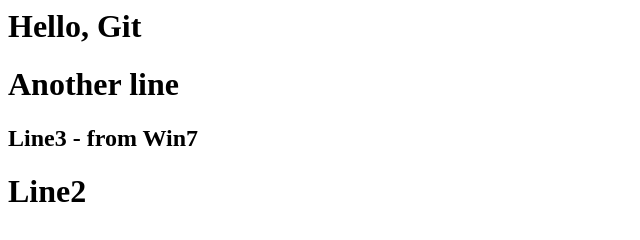
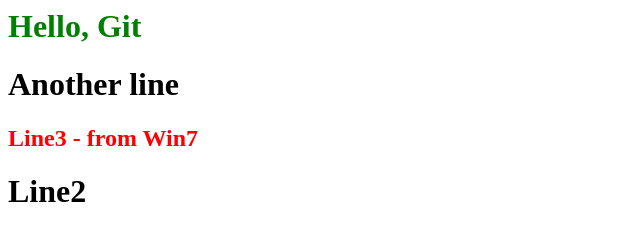
Before and after one commit to androdev-cft6/temp, a plain HTML site: page index.html in a window 1280 px wide. Shown: the whole page, without its empty margins (0-640 px from the left). Drawn offline with Linux system fonts and the light colour scheme.

Commit message:
adding color

```diff
--- a/index.html
+++ b/index.html
@@ -6,9 +6,9 @@
 </head>
 
 <body>
-  <h1>Hello, Git</h1>
+  <h1 style="color:green">Hello, Git</h1>
   <h1>Another line</h1>
-  <h2>Line3 - from Win7</h2>
+  <h2 style="color:red">Line3 - from Win7</h2>
 <h1>Line2</h1>
 </body>
 
```
